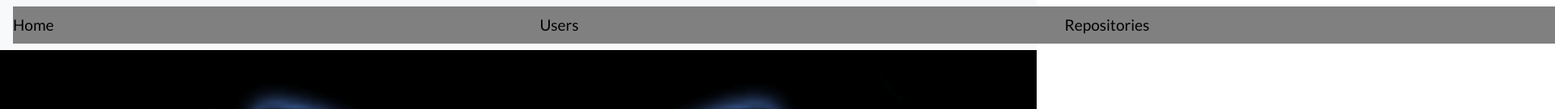
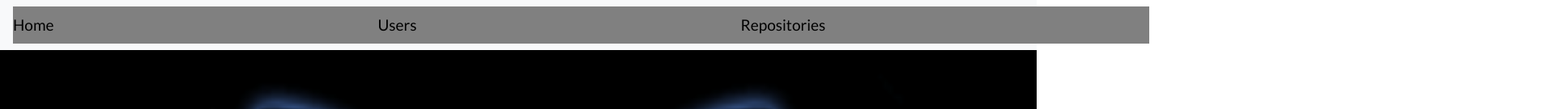
Before and after one commit to EmmanuelWanzala/Angularproject, an Angular app: page / in a window 1280 px wide. Shown: the top 135 px of the page at 81% size, 1920 px wide, since content can reach past the window. Built offline with nearby package versions, Linux system fonts and the light colour scheme.

Commit message:
styled the landin page

```diff
--- a/src/app/app.component.css
+++ b/src/app/app.component.css
@@ -47,7 +47,7 @@ a {
 .nav-item .nav-link{
   color:black;
   background-color:grey;
-  padding-right: 600px;
+  padding-right: 400px;
   padding-left: 0px;
 }
 a:hover,
```
